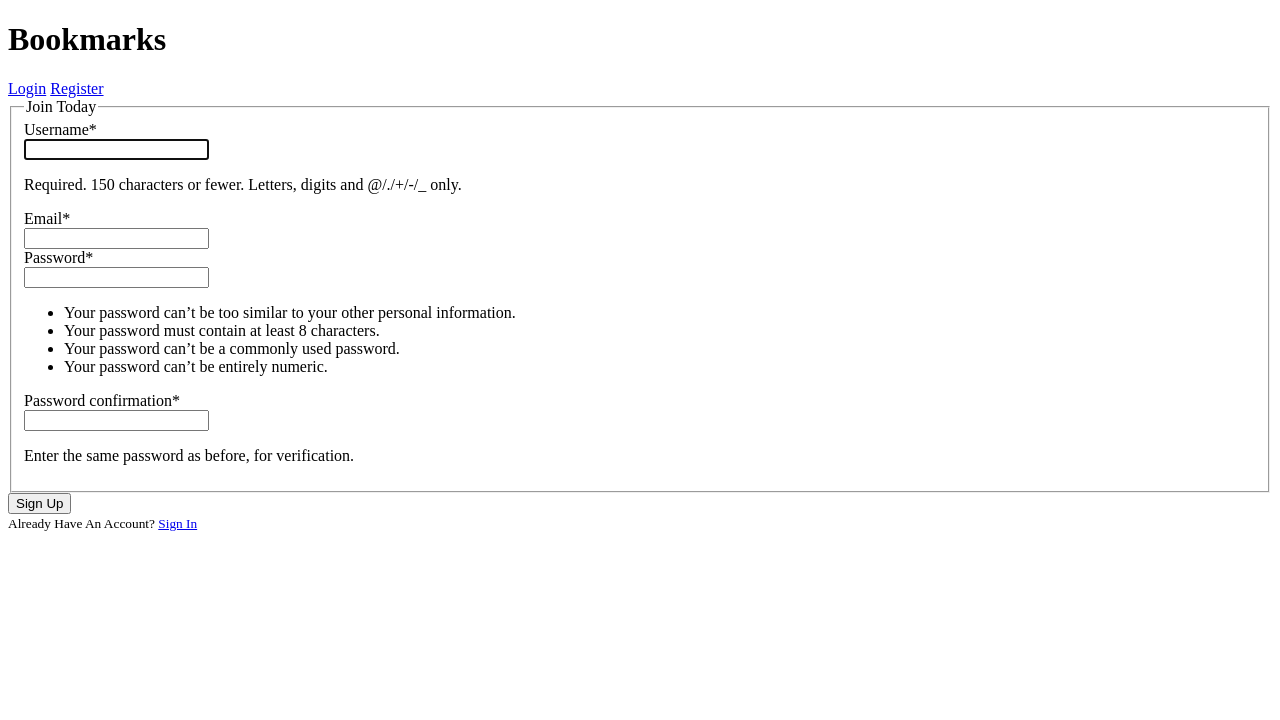
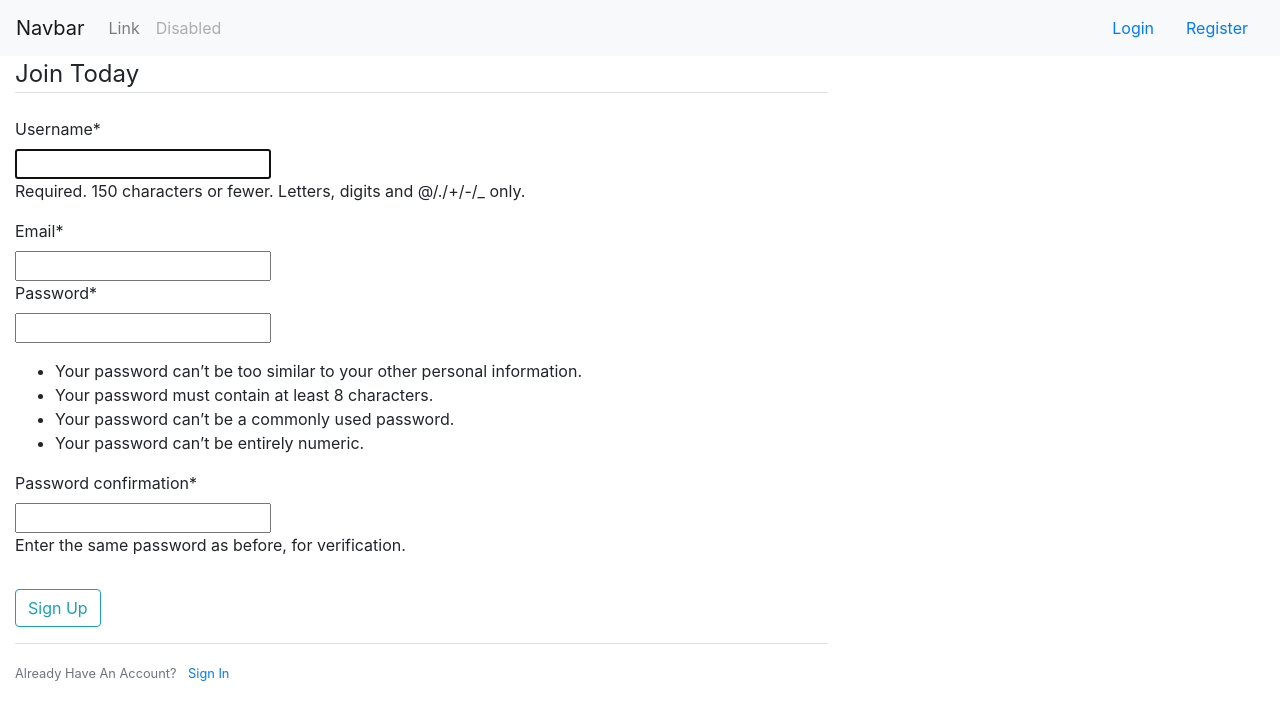
Before and after one commit to Sabbirdiu/socialmedia, a Django app: page /account/register/ in a window 1280 px wide. Shown: the top 720 px of the page. Run offline with Django 3.2, Linux system fonts and the light colour scheme; some libraries are stand-ins or nearby versions.

Commit message:
add the boootstrap

```diff
--- a/account/templates/account/register.html
+++ b/account/templates/account/register.html
@@ -1,7 +1,7 @@
 {% extends 'base.html' %}
 {% load crispy_forms_tags %}
 {% block content %}
-<div class="content-section">
+<div class="content-section container">
   <form method="POST">
     {% csrf_token %}
     <fieldset class="form-group">
--- a/account/templates/base.html
+++ b/account/templates/base.html
@@ -3,12 +3,25 @@
 <head>
     <meta charset="UTF-8">
     <meta name="viewport" content="width=device-width, initial-scale=1.0">
+    <link rel="stylesheet" href="https://maxcdn.bootstrapcdn.com/bootstrap/4.0.0/css/bootstrap.min.css" integrity="sha384-Gn5384xqQ1aoWXA+058RXPxPg6fy4IWvTNh0E263XmFcJlSAwiGgFAW/dAiS6JXm" crossorigin="anonymous">
     <title>Document</title>
 </head>
 <body>
-    <h1>Bookmarks</h1>
-    <!-- Navbar Right Side -->
-    <div class="navbar-nav">
+  <nav class="navbar navbar-expand-lg navbar-light bg-light">
+    <a class="navbar-brand" href="#">Navbar</a>
+    <button class="navbar-toggler" type="button" data-toggle="collapse" data-target="#navbarSupportedContent" aria-controls="navbarSupportedContent" aria-expanded="false" aria-label="Toggle navigation">
+      <span class="navbar-toggler-icon"></span>
+    </button>
+
+    <div class="collapse navbar-collapse" id="navbarSupportedContent">
+      <ul class="navbar-nav mr-auto">
+        <li class="nav-item">
+          <a class="nav-link" href="#">Link</a>
+        </li>
+        <li class="nav-item">
+          <a class="nav-link disabled" href="#">Disabled</a>
+        </li>
+      </ul>
       {% if user.is_authenticated %}
       <a class="nav-item nav-link" href="{% url 'dashboard' %}"
         >dashboard</a
@@ -19,11 +32,15 @@
       <a class="nav-item nav-link" href="{% url 'logout' %}">Logout</a>
 
       {% else %}
-      <a class="nav-item nav-link" href="{% url 'login' %}">Login</a>
+      <a class="nav-item nav-link " href="{% url 'login' %}">Login</a>
       <a class="nav-item nav-link" href="{% url 'register' %}"
         >Register</a
       >
       {% endif %}
+    </div>
+  </nav>
+
+
 
     <div class="row">
         <div class="col-md-8">
```
Also changed, not shown: db.sqlite3.
